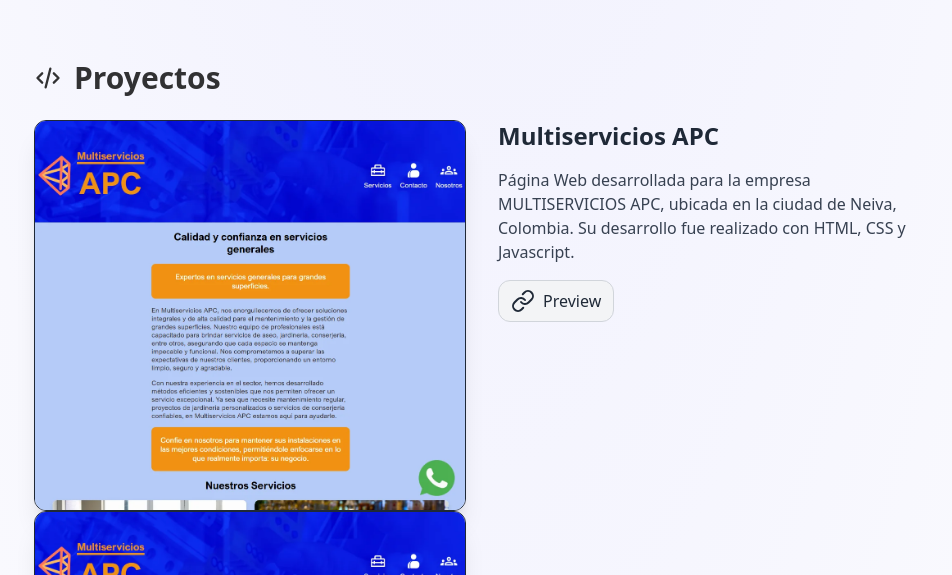
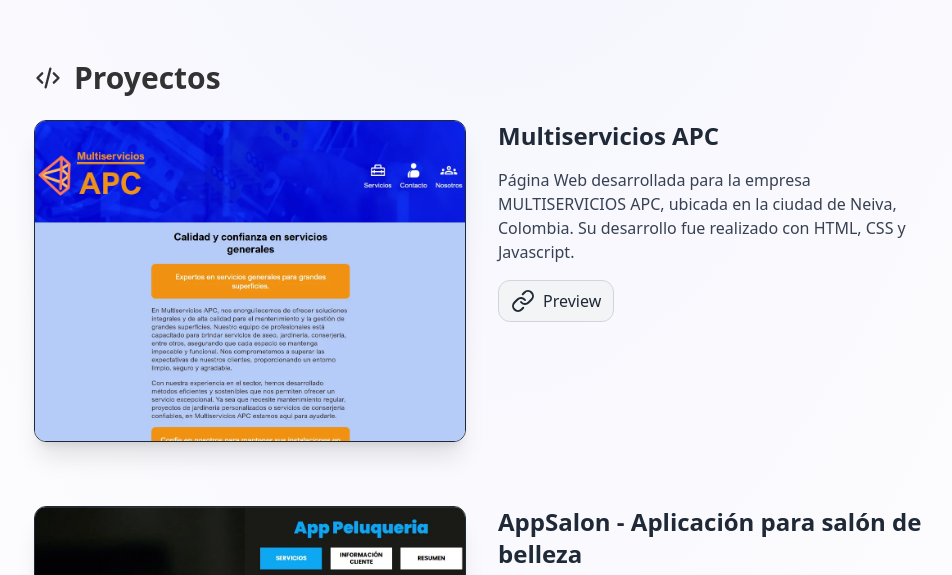
Before and after one commit to JPalacio3/Portafolio, an Astro site: page / in a window 1280 px wide. Shown: the part 1260-1835 px from the top of the page, without its empty margins (158-1110 px from the left). Built offline with nearby package versions, Linux system fonts and the light colour scheme; Astro itself is replaced by a stand-in of ours.

Commit message:
Eliminar el contenedor adicional de la imagen en la sección de proyectos para simplificar la estructura del código

```diff
--- a/src/components/Projects.astro
+++ b/src/components/Projects.astro
@@ -70,14 +70,6 @@
         id="proyectos"
       >
         <div class="w-full md:w-1/2 ">
-          <div class="relative flex flex-col items-center col-span-6 row-span-5 gap-8 transition duration-500 ease-in-out transform shadow-xl overflow-clip rounded-xl sm:rounded-xl md:group-hover:-translate-y-1 md:group-hover:shadow-2xl lg:border lg:border-gray-800 lg:hover:border-gray-700 lg:hover:bg-gray-800/50">
-            <img
-              alt={` ${title}`}
-              class="object-cover object-top w-full h-56 sm:h-full md:h-auto md:group-hover:scale-105"
-              loading="lazy"
-              src={image}
-            />
-          </div>{" "}
           <div class="relative flex flex-col items-center col-span-6 row-span-5 gap-8 transition duration-500 ease-in-out transform shadow-xl overflow-hidden rounded-xl sm:rounded-xl md:group-hover:-translate-y-1 md:group-hover:shadow-2xl lg:border lg:border-gray-800 lg:hover:border-gray-700 lg:hover:bg-gray-800/50">
             <img
               alt={` ${title}`}
```
